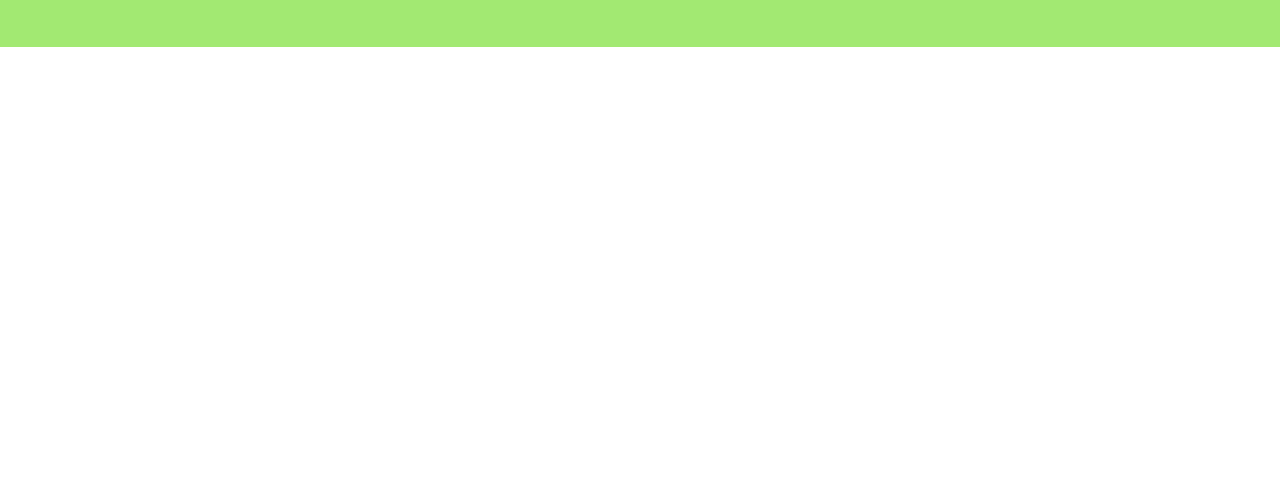
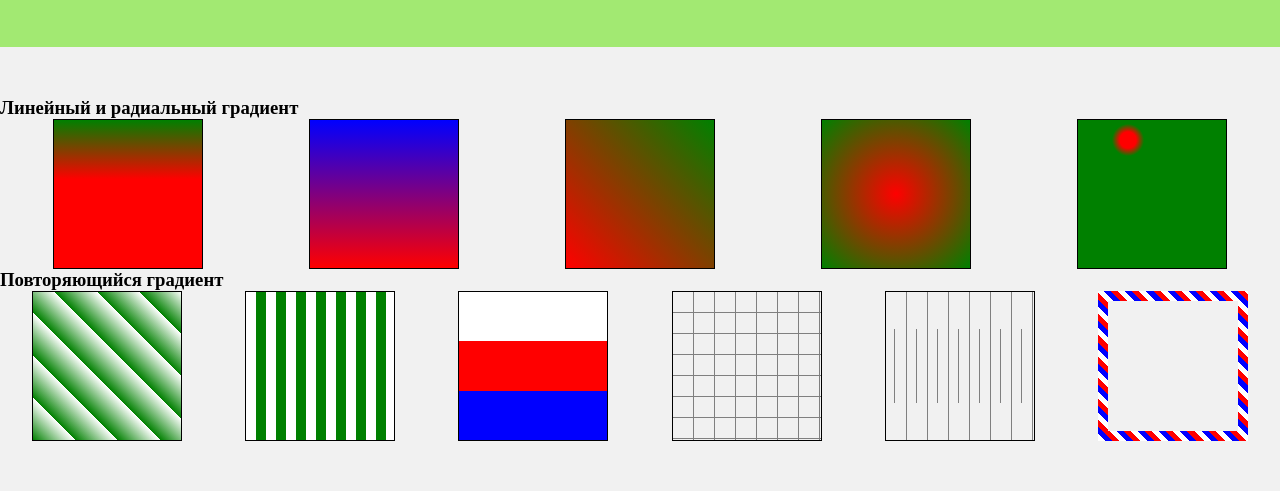
Before and after one commit to irkstat/test, a website: page index.pug in a window 1280 px wide. Shown: the part 2708-3199 px from the top of the page. Before the commit the page ends 2755 px from the top, so only its background shows below. Drawn offline with nearby package versions, Linux system fonts and the light colour scheme; files that its build step writes are made by us from their sources.

Commit message:
0.02.9
Создана секция градиента

```diff
--- a/index.pug
+++ b/index.pug
@@ -78,6 +78,22 @@ html(lang="ru")
          figure.img_3.box_img
             img(src="/img/k3.jpg", alt="" class="img_fil")
             figcaption Лето
+      section.grad
+         h3 Линейный и радиальный градиент
+         .grad_lin_red
+            .boxgrad.grd_1
+            .boxgrad.grd_2
+            .boxgrad.grd_3
+            .boxgrad.grd_4
+            .boxgrad.grd_5
+         h3 Повторяющийся градиент
+         .grad-repeat
+            .boxgrad.gradient_1
+            .boxgrad.gradient_2
+            .boxgrad.gradient_3
+            .boxgrad.gradient_4
+            .boxgrad.gradient_5
+            .boxgrad.gradient_6
 
 
 
--- /dev/null
+++ b/scss/index/_grad.scss
@@ -0,0 +1,44 @@
+@mixin wh {
+   width: 150px;
+   height: 150px;
+   border: 1px solid black;
+}
+.grad{
+   padding: 50px 0;
+   background: rgb(241, 241, 241);
+   .grad_lin_red{
+      display: flex;
+      justify-content: space-around;
+      .boxgrad{
+         @include wh()}
+      .grd_1{
+         background-image: linear-gradient(to top, red 60%, green);}
+      .grd_2{
+         background-image: linear-gradient(to top, red,blue);}
+      .grd_3{
+         background-image: linear-gradient(45deg, red,green);}
+      .grd_4{
+         background-image: radial-gradient(red,green);}
+      .grd_5{
+         background-image: radial-gradient(circle at 50px 20px ,red 5%, green 10%);}}
+   .grad-repeat{
+      display: flex;
+      justify-content: space-around;
+      .boxgrad{
+         @include wh()}
+      .gradient_1{
+         background-image: repeating-linear-gradient(45deg,green 0, white 30px);}
+      .gradient_2{
+         background-image: repeating-linear-gradient(90deg,white 0, white 10px,green 10px,green 20px);}
+      .gradient_3{
+         background-image: repeating-linear-gradient(360deg, blue 0, blue 33.3%,red 33.3%,red 66.6%, white 66.6%,white 100%);}
+      .gradient_4{
+         background-image: repeating-linear-gradient(90deg,gray 0, transparent 0,transparent 20px,gray 20px, gray 21px),repeating-linear-gradient(gray 0, transparent 0,transparent 20px,gray 20px, gray 21px);}
+      .gradient_5{
+         background-image: repeating-linear-gradient(90deg,gray 0, transparent 0,transparent 20px,gray 20px, gray 21px),repeating-linear-gradient(90deg,gray 0, transparent 0,transparent 20px,gray 20px, gray 21px);
+         background-size: 100%, 100% 50%;
+         background-position: 0 0, 10px center;
+         background-repeat: repeat-x, repeat-x;}
+      .gradient_6{
+         border: 10px solid transparent;
+         border-image: repeating-linear-gradient(45deg,white 0, white 5px,blue 5px, blue 10px,red 10px,red 15px)10;}}}
--- a/scss/style.scss
+++ b/scss/style.scss
@@ -2,3 +2,4 @@
 @import "index/_new";
 @import "index/_mix";
 @import "index/_img";
+@import "index/_grad";
--- a/statistics/stat.pug
+++ /dev/null
@@ -1,14 +0,0 @@
-.stringbl-table-statistika-general
-.region-table-statistika-general Иркутск
-.dn-table-statistika-general
-p	56 350
-p.percent-green	+0,6%
-.dn-table-statistika-general
-p	58 530
-p.percent-green	+1,4%
-.dn-table-statistika-general
-p	55 340
-p.percent-red	-4,0%
-.dn-table-statistika-general
-p	56 780
-p.percent-red	-0,4%
```
Also changed, not shown: css/style.css, index.html, 1 other file.
